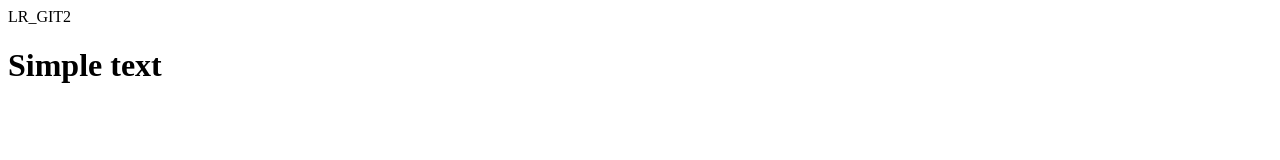
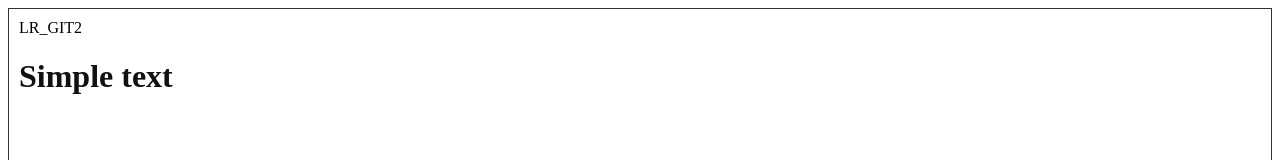
Before and after one commit to ULIVEERROR/MyRR_SAV, a plain HTML site: page index.html in a window 1280 px wide. Shown: the top 160 px of the page. Drawn offline with Linux system fonts and the light colour scheme; files that its build step writes are made by us from their sources.

Commit message:
change index.html for styles

```diff
--- a/index.html
+++ b/index.html
@@ -1,9 +1,11 @@
 <html>
 <head>
     <title>LR_GIT2</title>
+<link rel=STYLESHEET TYPE="text/css" HREF="style/body.css">
+<link rel=STYLESHEET TYPE="text/css" HREF="style/h1.css">
 </head>
 <body>
 <div>LR_GIT2</div>
-<h1>Simple text</h2>
+<h1>Simple text</h1>
 </body>
 </html>
```
